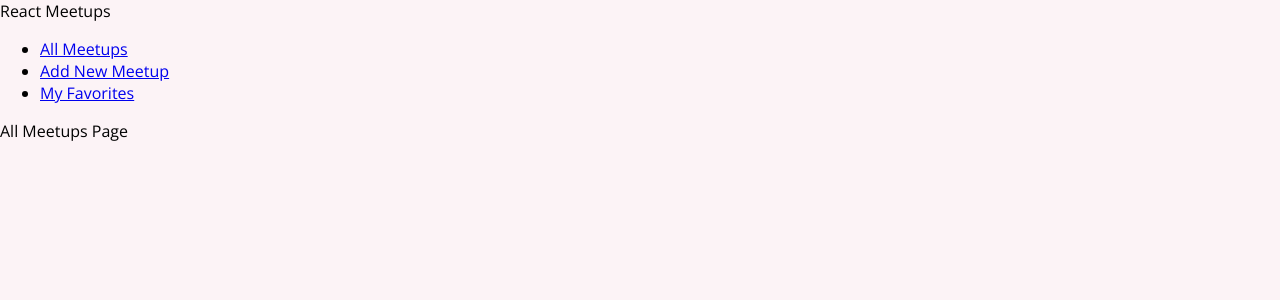
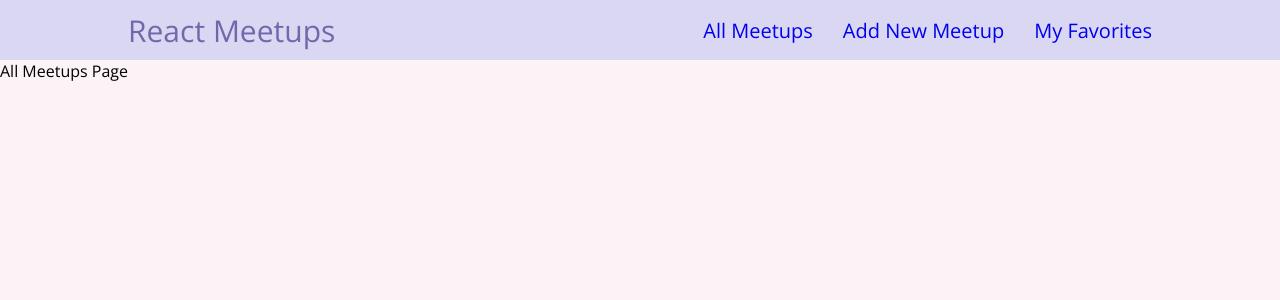
Before and after one commit to hieunguyenduc696/meetups-project, a React (Create React App) app: page / in a window 1280 px wide. Shown: the top 300 px of the page. Built offline with nearby package versions, Linux system fonts and the light colour scheme.

Commit message:
adding scoped style

```diff
--- a/src/App.js
+++ b/src/App.js
@@ -1,9 +1,9 @@
 import React from "react";
 import { Route, Switch } from "react-router-dom";
-import MainNavigation from "./components/layout/MainNavigation";
 import AllMeetupsPage from "./pages/AllMeetups";
 import FavoritesPage from "./pages/Favorites";
 import NewMeetupPage from "./pages/NewMeetup";
+import MainNavigation from "./components/layout/MainNavigation";
 
 function App() {
   return (
--- a/src/components/layout/MainNavigation.js
+++ b/src/components/layout/MainNavigation.js
@@ -1,9 +1,11 @@
 import { Link } from "react-router-dom";
+import styles from "./MainNavigation.module.css";
 
 const MainNavigation = () => {
   return (
-    <header>
-      <div>React Meetups</div>
+    <header className={styles.header}>
+      <div className={styles.container}>
+        <div className={styles.logo}>React Meetups</div>
         <nav>
           <ul>
             <li>
@@ -17,6 +19,7 @@ const MainNavigation = () => {
             </li>
           </ul>
         </nav>
+      </div>
     </header>
   );
 };
--- /dev/null
+++ b/src/components/layout/MainNavigation.module.css
@@ -0,0 +1,37 @@
+.header {
+    width: 100%;
+    height: 60px;
+    background-color: #D9D7F1;
+    display: flex;
+}
+.container {
+    max-width: 1024px;
+    display: flex;
+    justify-content: space-between;
+    align-items: center;
+    text-align: center;
+    width: 100%;
+    margin: 0 auto;
+}
+
+.logo {
+    font-size: 30px;
+    color: #6F69AC;
+}
+
+.header ul {
+    display: flex;
+    list-style-type: none;
+}
+
+.header ul li a {
+    text-decoration: none;
+    margin-left: 30px;
+    font-size: 20px;
+    transition: color .2s ease;
+}
+
+a:hover {
+    color: whitesmoke;
+
+}
--- a/src/index.css
+++ b/src/index.css
@@ -6,7 +6,7 @@
 
 body {
   font-family: 'Open Sans', sans-serif;
-  margin: 0;
+  margin: 0 auto;
   background-color: #fcf3f6;
 }
 
```
Lines whose indentation alone changed are shown as unchanged.
